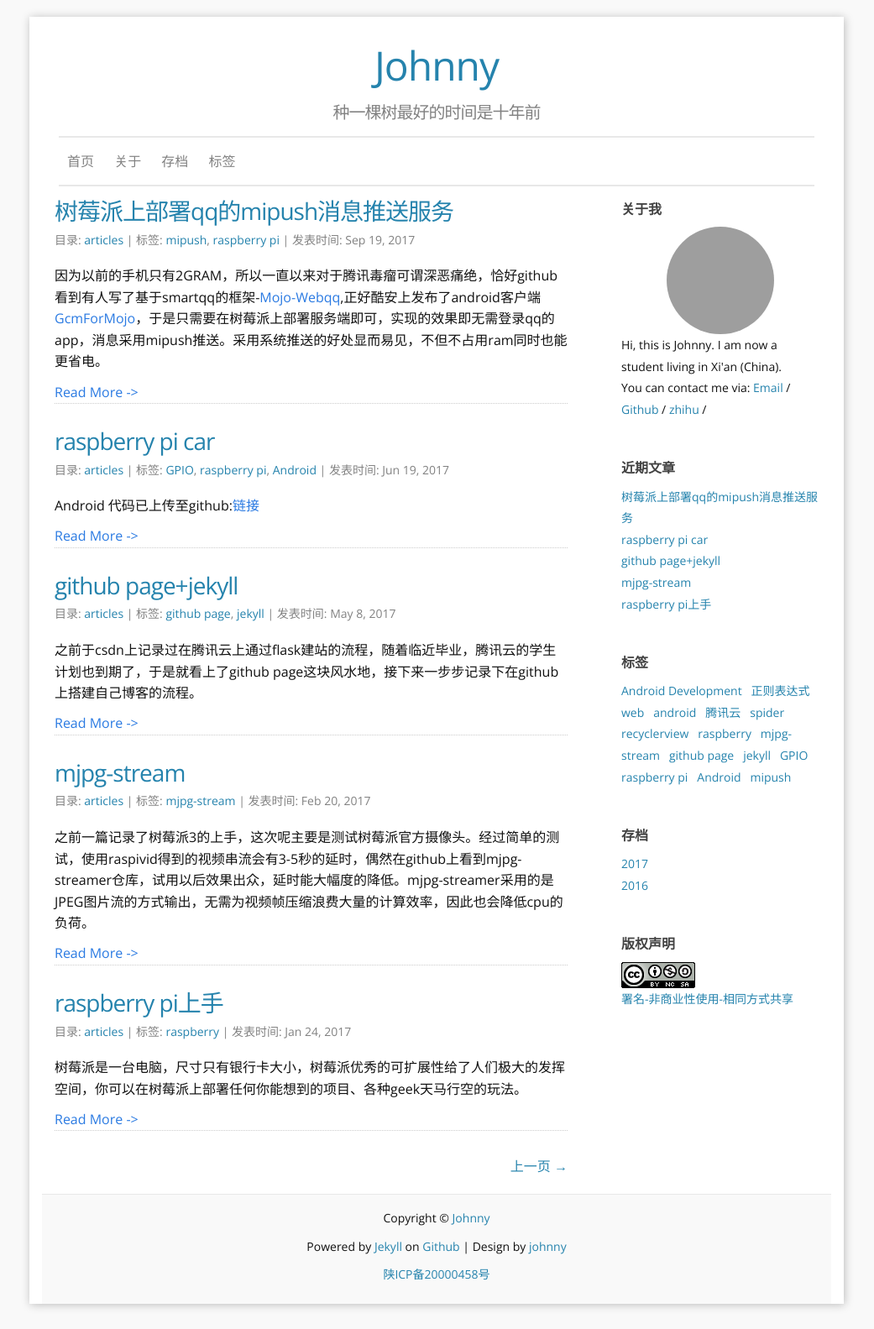
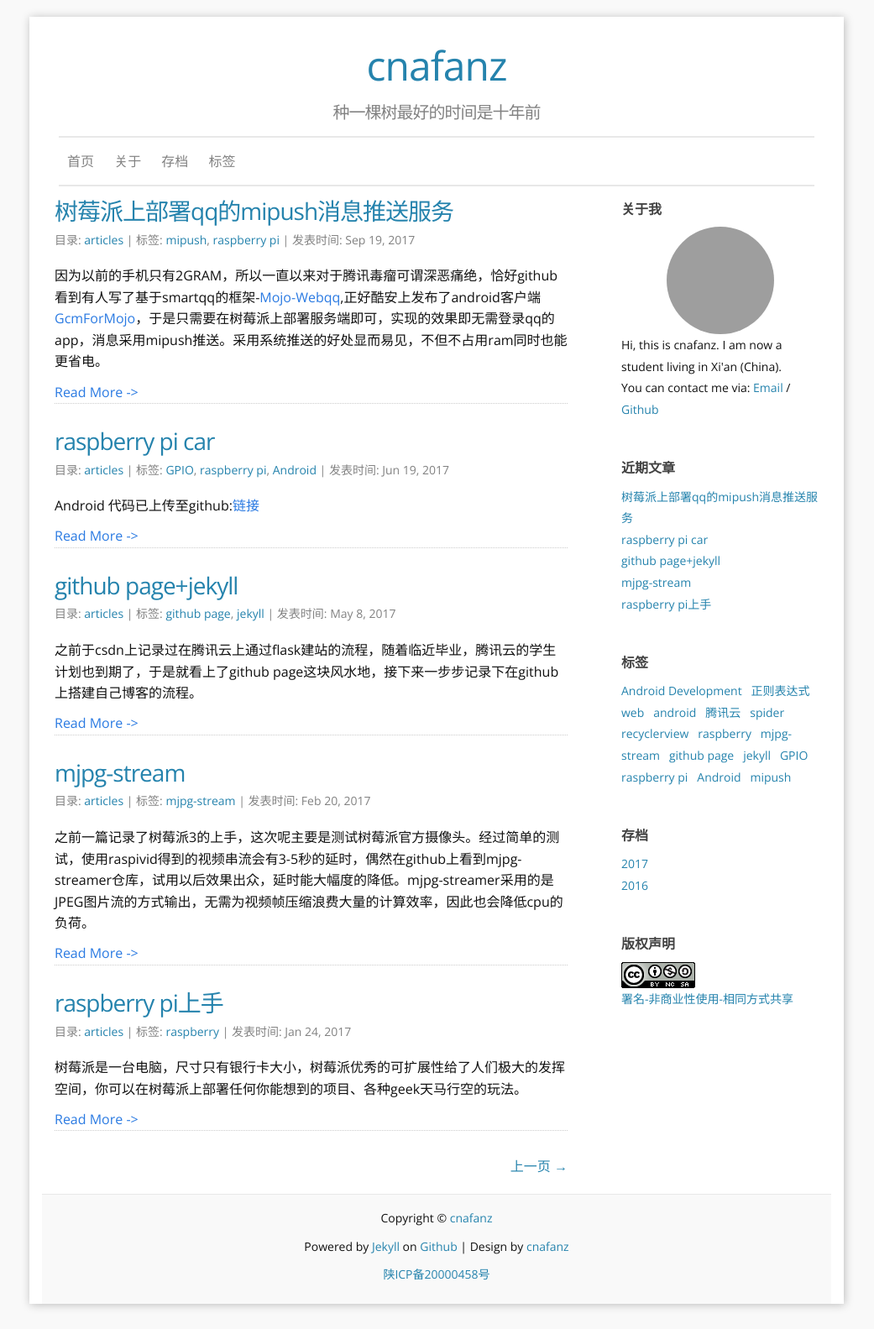
Before and after one commit to cnafan/cnafan.github.io, a Jekyll site: the page built from index.html, in a window 1280 px wide. Shown: the whole page at 84% size, without its empty margins (120-1161 px from the left). Built offline with Jekyll 4.4.1, drawn with Linux system fonts in a browser that asks for light colours; nearby versions of some CDN libraries; the list of posts is cut into pages by our own code; comment, search, counter and statistics services are not loaded; grey boxes are pictures that could not be loaded.

Commit message:
update:individual info

```diff
--- a/_config.yml
+++ b/_config.yml
@@ -14,21 +14,21 @@
 # You can create any custom variable you would like, and they will be accessible
 # in the templates via {{ site.myvariable }}.
 ### Site info:
-title: Johnny
+title: cnafanz
 tagline: 种一棵树最好的时间是十年前
-author: Johnny
-email: qiangtech@hotmail.com
+author: cnafanz
+email: cnafanz@outlook.com
 description: "种一棵树最好的时间是十年前." # You can edit this line in _config.yml. It will appear in your document head meta and in your feed.xml site description
 keywords: "Jekyll,github page,Android,Python"
 baseurl: "" # the subpath of your site, e.g. /blog/
-url: "http://johnnyz.me/" # the base hostname & protocol for your site
+url: "/" # the base hostname & protocol for your site
 locale: cn
 
 ### Personal info and site tools info:
 zhihu_username: johnny0714
 github_username:  sikuquanshu123
 favicon: https://raw.githubusercontent.com/sikuquanshu123/sikuquanshu123.github.io/master/images/favicon.ico
-aboutme: Hi, this is Johnny. I am now a student living in Xi'an (China). # these are shown on aboutme-sidebar.
+aboutme: Hi, this is cnafanz. I am now a student living in Xi'an (China). # these are shown on aboutme-sidebar.
 aboutme_photo: https://raw.githubusercontent.com/sikuquanshu123/sikuquanshu123.github.io/master/images/about_me_photo.jpg
 
 
--- a/_includes/Aboutme.html
+++ b/_includes/Aboutme.html
@@ -4,6 +4,6 @@
     <span>{{site.aboutme}}</span>
     <br /> {% if site.ShowContactInfo == "True" %} You can contact me via: {% if site.email != empty %}
     <a href="mailto:{{site.email}}" title="mailto: {{site.email}}">Email</a> / {% endif %} {% if site.github_username != empty %}
-    <a href="https://github.com/{{site.github_username}}" title="GithubID: {{site.github_username}}">Github</a> / {% endif %}  {% if site.zhihu_username != empty %}
-    <a href="https://www.zhihu.com/people/{{site.zhihu_username}}/answers/" title="zhihuID: {{site.zhihu_username}}">zhihu</a> /{% endif %} {% endif %}
+    <a href="https://github.com/{{site.github_username}}" title="GithubID: {{site.github_username}}">Github</a> <!-- / {% endif %}  {% if site.zhihu_username != empty %}
+    <a href="https://www.zhihu.com/people/{{site.zhihu_username}}/answers/" title="zhihuID: {{site.zhihu_username}}">zhihu</a> /{% endif %} {% endif %} -->
 </div>
--- a/_includes/footer.html
+++ b/_includes/footer.html
@@ -1,6 +1,6 @@
 <footer class="site-footer">
     <p>Copyright &copy; <a href="{{ site.baseurl }}/">{{site.title}}</a></p>
-    <p>Powered by <a href="https://github.com/jekyll/jekyll">Jekyll</a> on <a href="https://github.com/">Github</a> | </a> Design by <a href="{{ site.url }}/">johnny</a></p>
+    <p>Powered by <a href="https://github.com/jekyll/jekyll">Jekyll</a> on <a href="https://github.com/">Github</a> | </a> Design by <a href="{{ site.url }}/about/">{{ site.author }}</a></p>
     <!-- <p><span id="busuanzi_container_site_uv">total visit <span id="busuanzi_value_site_pv"></span> times</p> -->
     <p><a href="http://www.beian.miit.gov.cn/">陕ICP备20000458号</a></p>
 </footer>
```
